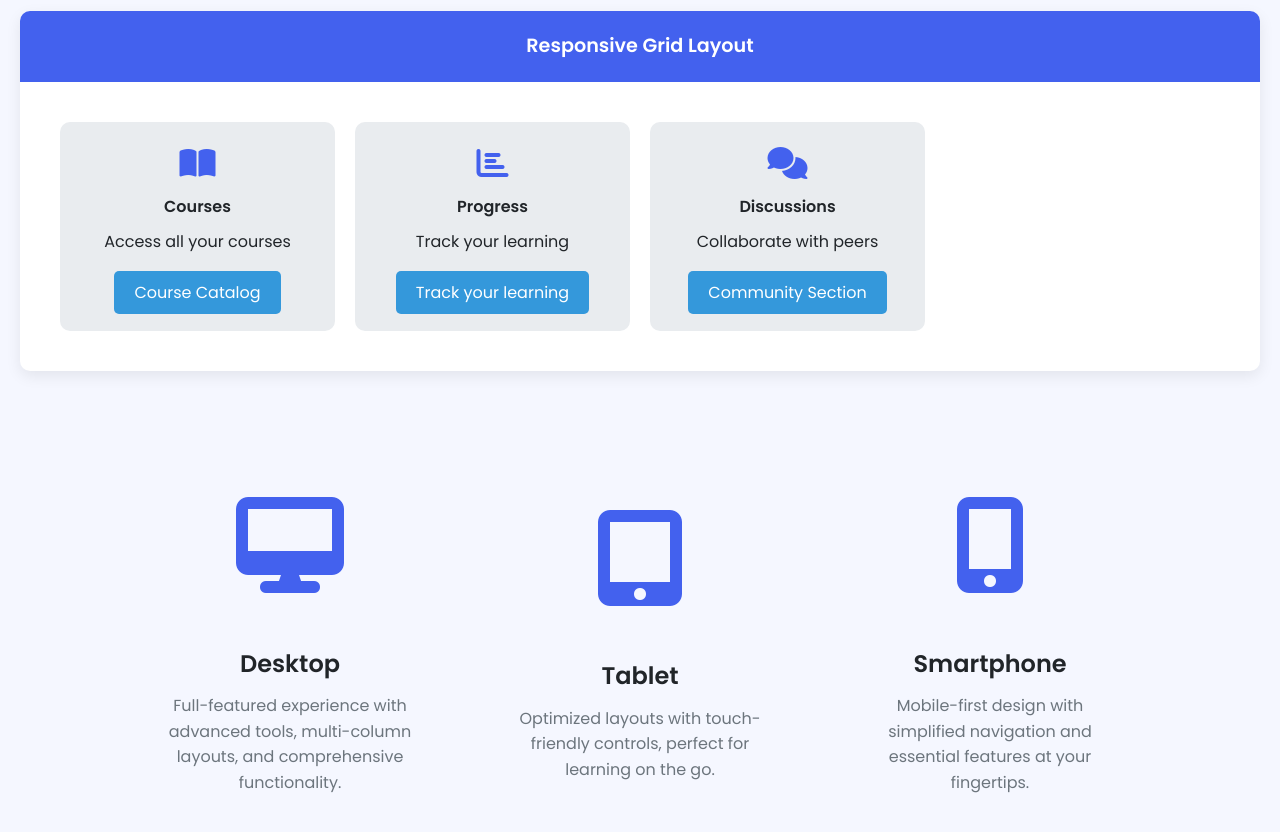
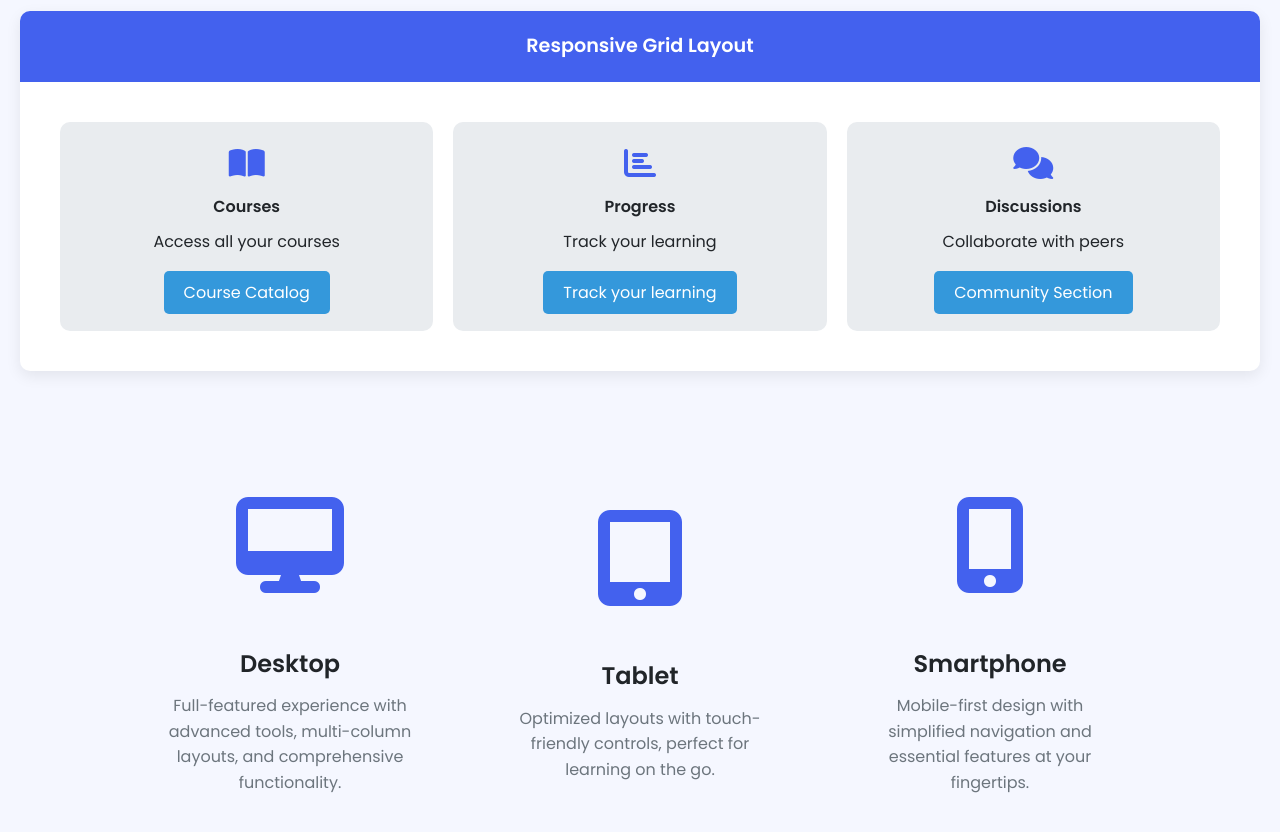
Before and after one commit to mirzu-code/project_biw, a website: page index.html in a window 1280 px wide. Shown: the part 1740-2572 px from the top of the page. Drawn offline with Linux system fonts and the light colour scheme.

Commit message:
Update index.html

```diff
--- a/index.html
+++ b/index.html
@@ -570,7 +570,7 @@
 
             display: grid;
 
-            grid-template-columns: repeat(4, 1fr);
+            grid-template-columns: repeat(3, 1fr);
 
             gap: 20px;
 
```
